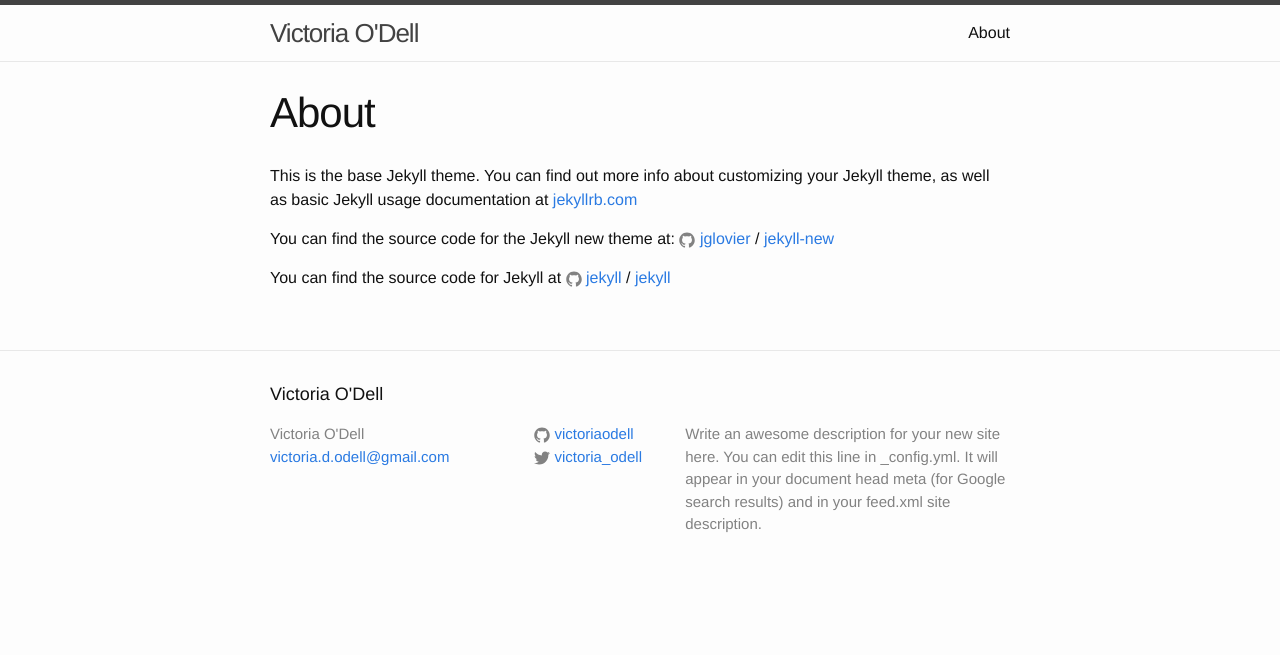
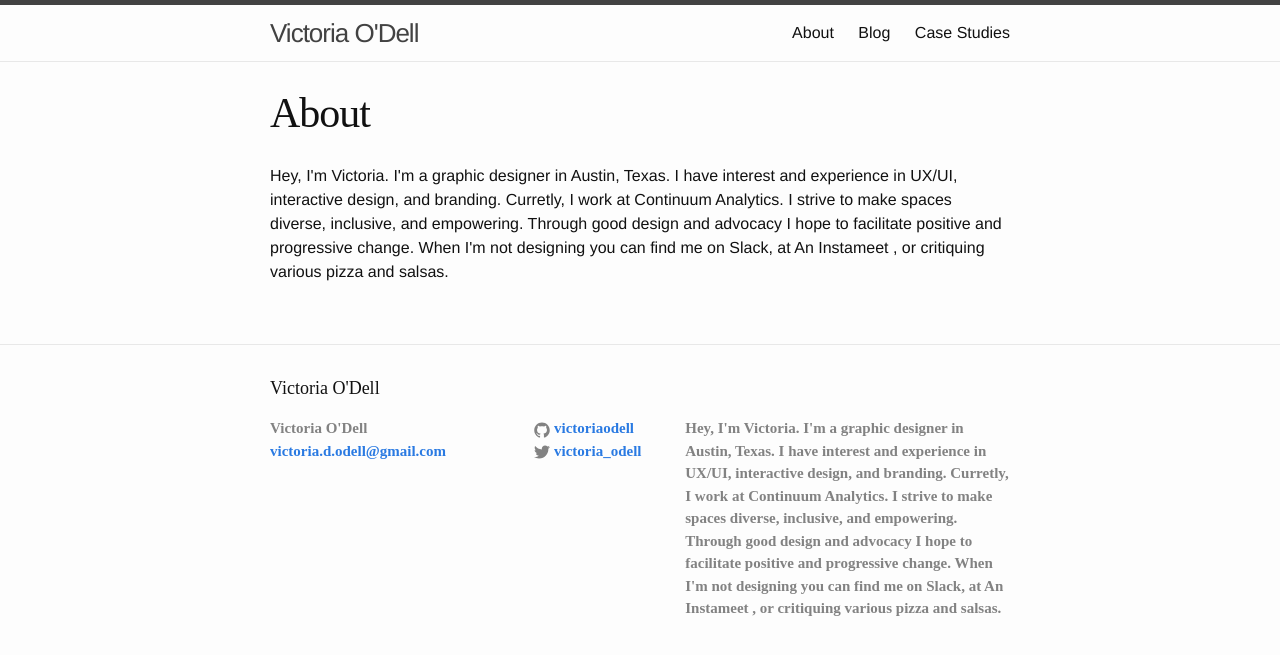
Before and after one commit to VictoriaODell/personal-website, a Jekyll site: the page built from website-revamp/about.html, in a window 1280 px wide. Shown: the top 655 px of the page. Built offline with Jekyll 4.4.1, drawn with Linux system fonts in a browser that asks for light colours.

Commit message:
Making the navigation and pages.

```diff
--- a/website-revamp/_config.yml
+++ b/website-revamp/_config.yml
@@ -8,10 +8,7 @@
 # Site settings
 title: Victoria O'Dell
 email: victoria.d.odell@gmail.com
-description: > # this means to ignore newlines until "baseurl:"
-  Write an awesome description for your new site here. You can edit this
-  line in _config.yml. It will appear in your document head meta (for
-  Google search results) and in your feed.xml site description.
+description: Hey, I'm Victoria. I'm a graphic designer in Austin, Texas. I have interest and experience in UX/UI, interactive design, and branding. Curretly, I work at Continuum Analytics. I strive to make spaces diverse, inclusive, and empowering. Through good design and advocacy I hope to facilitate positive and progressive change. When I'm not designing you can find me on Slack, at An Instameet , or critiquing various pizza and salsas.
 baseurl: "" # the subpath of your site, e.g. /blog
 url: "http://yourdomain.com" # the base hostname & protocol for your site
 twitter_username: victoria_odell
--- a/website-revamp/_includes/head.html
+++ b/website-revamp/_includes/head.html
@@ -7,6 +7,7 @@
   <meta name="description" content="{% if page.excerpt %}{{ page.excerpt | strip_html | strip_newlines | truncate: 160 }}{% else %}{{ site.description }}{% endif %}">
 
   <link rel="stylesheet" href="{{ "/css/main.css" | prepend: site.baseurl }}">
+  <link href='https://fonts.googleapis.com/css?family=Roboto+Slab' rel='stylesheet' type='text/css'>
   <link rel="canonical" href="{{ page.url | replace:'index.html','' | prepend: site.baseurl | prepend: site.url }}">
   <link rel="alternate" type="application/rss+xml" title="{{ site.title }}" href="{{ "/feed.xml" | prepend: site.baseurl | prepend: site.url }}">
 </head>
--- a/website-revamp/_includes/header.html
+++ b/website-revamp/_includes/header.html
@@ -17,9 +17,10 @@
         {% for my_page in site.pages %}
           {% if my_page.title %}
           <a class="page-link" href="{{ my_page.url | prepend: site.baseurl }}">{{ my_page.title }}</a>
-          {% endif %}
+        {% endif %}
         {% endfor %}
       </div>
+
     </nav>
 
   </div>
--- a/website-revamp/_sass/_base.scss
+++ b/website-revamp/_sass/_base.scss
@@ -35,6 +35,8 @@ p, blockquote, pre,
 ul, ol, dl, figure,
 %vertical-rhythm {
     margin-bottom: $spacing-unit / 2;
+    font-family: "Roboto-Slab";
+    font-weight: 700;
 }
 
 
--- /dev/null
+++ b/website-revamp/about.html
@@ -0,0 +1,9 @@
+---
+layout: page
+title: About
+permalink: /about/
+---
+
+Hey, I'm Victoria. I'm a graphic designer in Austin, Texas. I have interest and experience in UX/UI, interactive design, and branding. Curretly, I work at Continuum Analytics.
+
+I strive to make spaces diverse, inclusive, and empowering. Through good design and advocacy I hope to facilitate positive and progressive change. When I'm not designing you can find me on Slack, at An Instameet , or critiquing various pizza and salsas.
--- a/website-revamp/about.md
+++ /dev/null
@@ -1,15 +0,0 @@
----
-layout: page
-title: About
-permalink: /about/
----
-
-This is the base Jekyll theme. You can find out more info about customizing your Jekyll theme, as well as basic Jekyll usage documentation at [jekyllrb.com](http://jekyllrb.com/)
-
-You can find the source code for the Jekyll new theme at:
-{% include icon-github.html username="jglovier" %} /
-[jekyll-new](https://github.com/jglovier/jekyll-new)
-
-You can find the source code for Jekyll at
-{% include icon-github.html username="jekyll" %} /
-[jekyll](https://github.com/jekyll/jekyll)
```
Also changed, not shown: website-revamp/blog.html (added, +21 -0 lines), website-revamp/case-studies.html (added, +7 -0 lines), website-revamp/index.html (+0 -16 lines).
